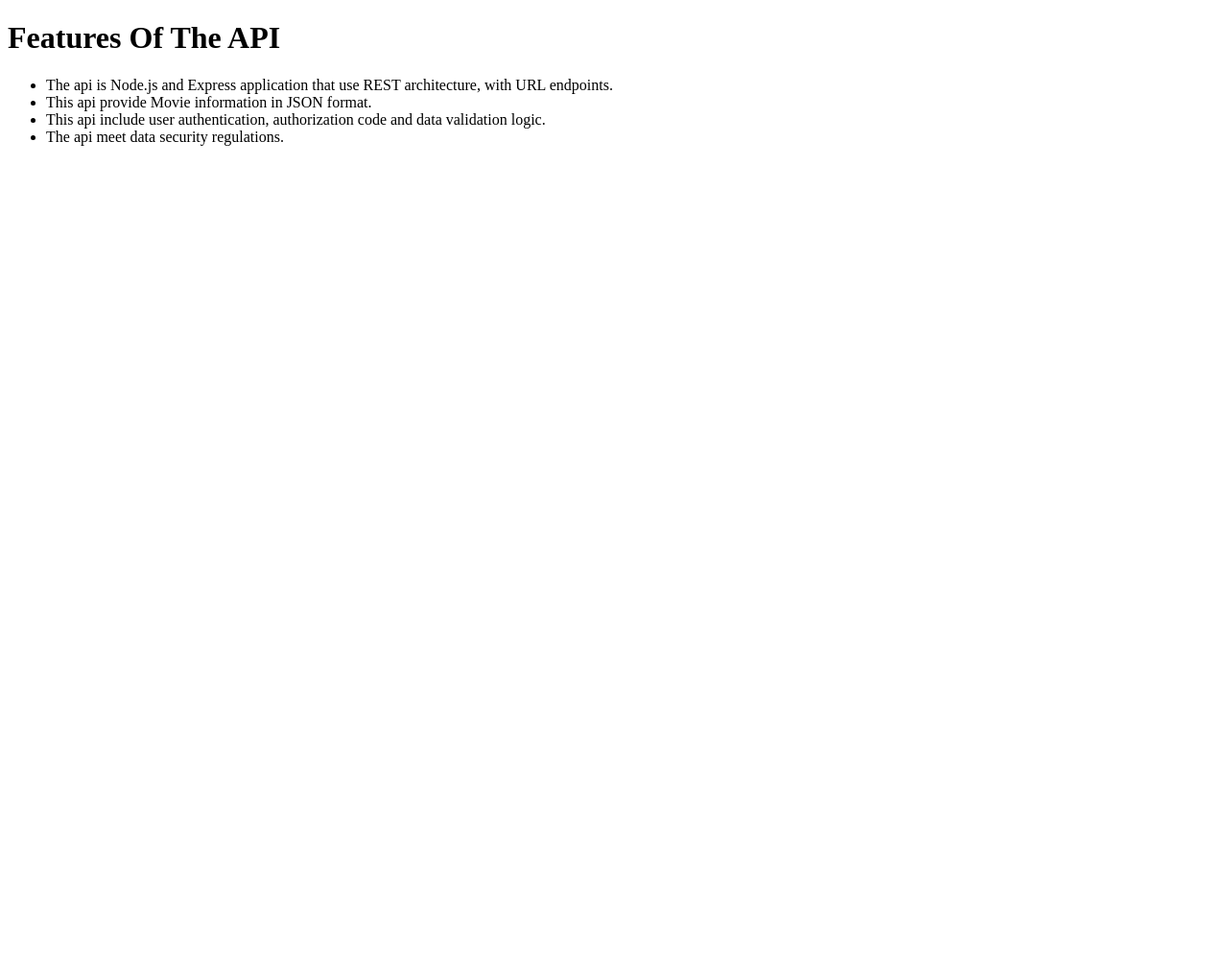
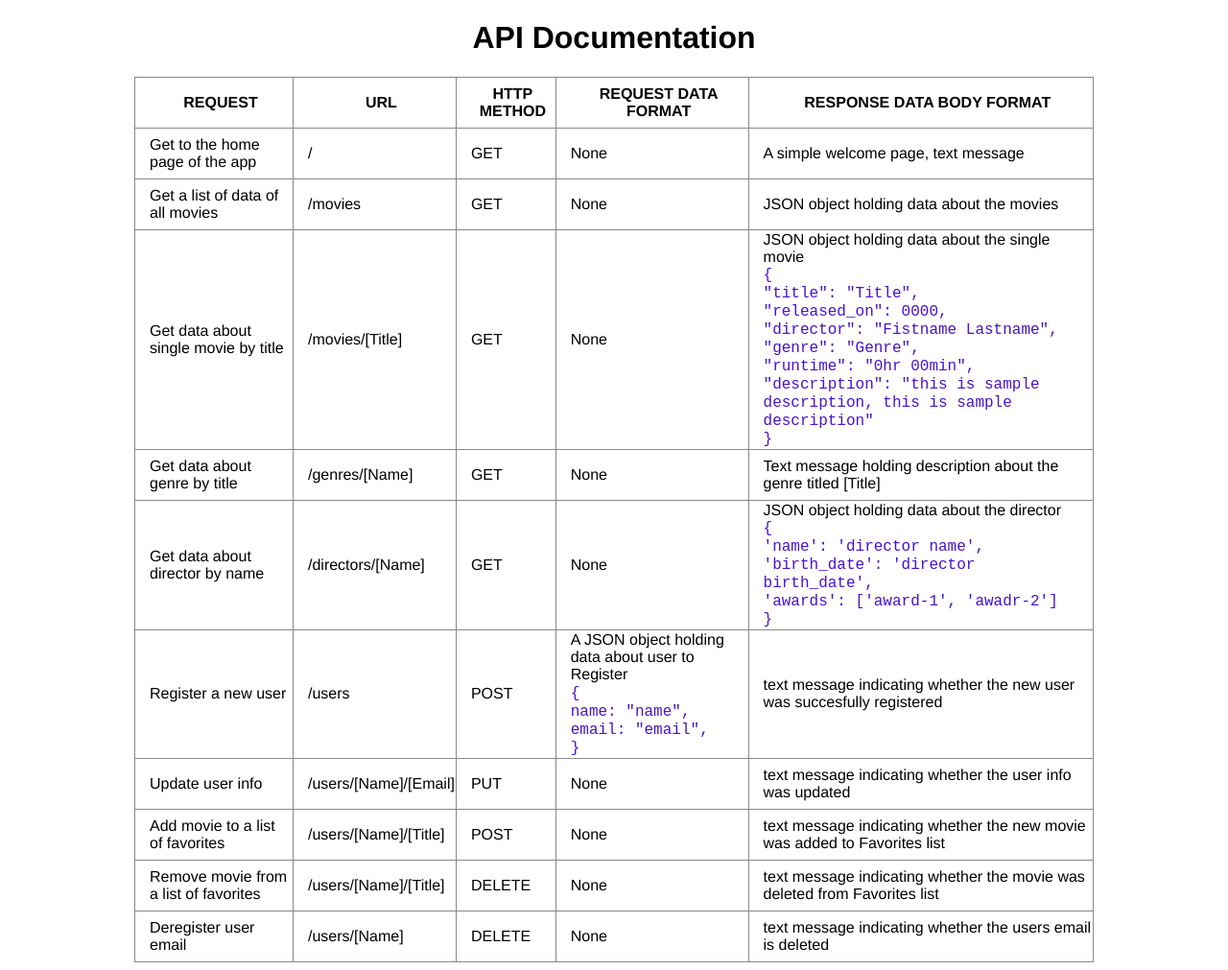
Before and after one commit to Nathan-Mez/myFlix, a website: page public/documentation.html in a window 1280 px wide. Shown: the whole page at 96% size. Before the commit the page ends 800 px from the top, so only its background shows below. Drawn offline with Linux system fonts and the light colour scheme.

Commit message:
Added Full description of API endpoints

```diff
--- a/public/documentation.html
+++ b/public/documentation.html
@@ -2,24 +2,115 @@
 <html lang="en">
   <head>
     <meta charset="utf-8">
-    <title>Movie Api Documentation</title>
+    <title>Movie Api | Documentation</title>
+    <link rel="stylesheet" href="style.css">
   </head>
   <body>
-    <h1>Features Of The API</h1>
-    <ul>
-      <li>
-        The api is Node.js and Express application that use REST architecture, with URL endpoints.
-      </li>
-      <li>
-        This api provide Movie information in JSON format.
-      </li>
-      <li>
-        This api include user authentication, authorization code and data validation logic.
-      </li>
-      <li>
-        The api meet data security regulations.
-      </li>
-    </ul>
+    <h1>API Documentation</h1>
+    <table>
+      <thead>
+        <tr>
+          <th>REQUEST</th>
+          <th>URL</th>
+          <th>HTTP METHOD</th>
+          <th>REQUEST DATA FORMAT</th>
+          <th>RESPONSE DATA BODY FORMAT</th>
+        </tr>
+      </thead>
+      <tbody>
+        <tr>
+          <td>Get to the home page of the app</td>
+          <td>/</td>
+          <td>GET</td>
+          <td>None</td>
+          <td>A simple welcome page, text message</td>
+        </tr>
+        <tr>
+          <td>Get a list of data of all movies</td>
+          <td>/movies</td>
+          <td>GET</td>
+          <td>None</td>
+          <td>JSON object holding data about the movies</td>
+        </tr>
+        <tr>
+          <td>Get data about single movie by title</td>
+          <td>/movies/[Title]</td>
+          <td>GET</td>
+          <td>None</td>
+          <td>JSON object holding data about the single movie<br>
+          <code>{                                   <br>
+                "title": "Title",                   <br>
+                "released_on": 0000,                <br>
+                "director": "Fistname Lastname",    <br>
+                "genre": "Genre",                   <br>
+                "runtime": "0hr 00min",             <br>
+                "description": "this is sample description, this is sample description"<br>
+                }</code></td>
+        </tr>
+        <tr>
+          <td>Get data about genre by title</td>
+          <td>/genres/[Name]</td>
+          <td>GET</td>
+          <td>None</td>
+          <td>Text message holding description about the genre titled [Title]</td>
+        </tr>
+        <tr>
+          <td>Get data about director by name</td>
+          <td>/directors/[Name]</td>
+          <td>GET</td>
+          <td>None</td>
+          <td>JSON object holding data about the director<br>
+          <code>{                                     <br>
+              'name': 'director name',                <br>
+              'birth_date': 'director birth_date',    <br>
+              'awards': ['award-1', 'awadr-2']        <br>
+          }
+          </code></td>
+        </tr>
+        <tr>
+          <td>Register a new user</td>
+          <td>/users</td>
+          <td>POST</td>
+          <td>A JSON object holding data about user to Register
+            <code><br>{               <br>
+                   name: "name",      <br>
+                   email: "email",    <br>
+                    }
+           </code>
+         </td>
+         <td>text message indicating whether the new user was succesfully registered</td>
+        </tr>
+        <tr>
+          <td>Update user info</td>
+          <td>/users/[Name]/[Email]</td>
+          <td>PUT</td>
+          <td>None</td>
+          <td>text message indicating whether the user info was updated</td>
+        </tr>
+        <tr>
+          <td>Add movie to a list of favorites</td>
+          <td>/users/[Name]/[Title]</td>
+          <td>POST</td>
+          <td>None</td>
+          <td>text message indicating whether the new movie was added to Favorites list</td>
+        </tr>
+        <tr>
+          <td>Remove movie from a list of favorites</td>
+          <td>/users/[Name]/[Title]</td>
+          <td>DELETE</td>
+          <td>None</td>
+          <td>text message indicating whether the movie was deleted from Favorites list</td>
+        </tr>
+        <tr>
+          <td>Deregister user email</td>
+          <td>/users/[Name]</td>
+          <td>DELETE</td>
+          <td>None</td>
+          <td>text message indicating whether the users email is deleted</td>
+        </tr>
+      </tbody>
+    </table>
+
 
 
   </body>
--- /dev/null
+++ b/public/style.css
@@ -0,0 +1,25 @@
+
+body{
+  font-family: Helvetica;
+  font-size: 16px;
+}
+
+h1{
+  text-align: center;
+}
+td, th{
+  border: 1px solid #888;
+  height: 50px;
+  padding-left: 15px;
+}
+table{
+  border-collapse: collapse;
+  max-width: 1000px;
+  margin: auto;
+}
+thead{
+  background-color: #
+}
+code{
+  color: #4812CF;
+}
```
